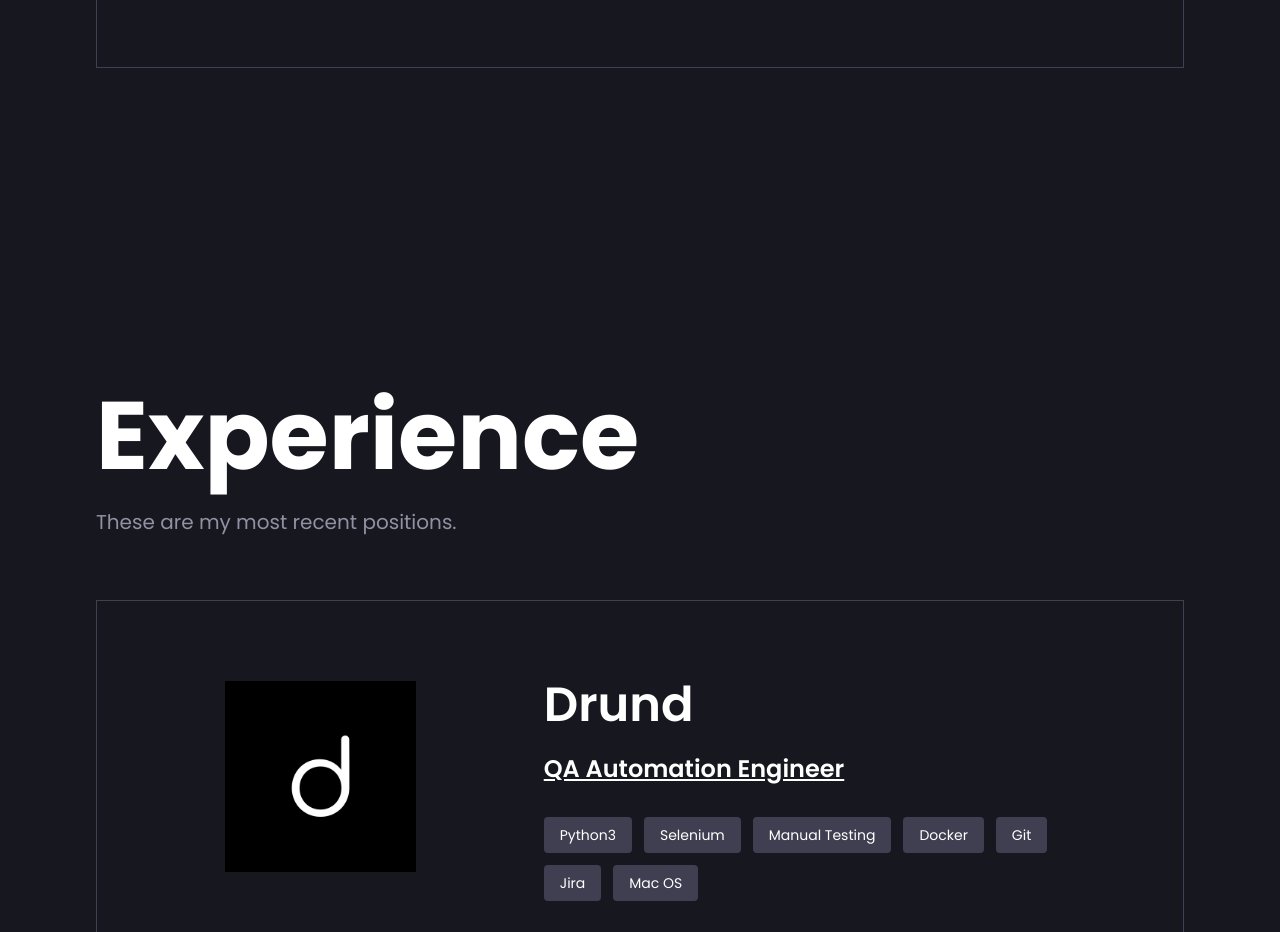
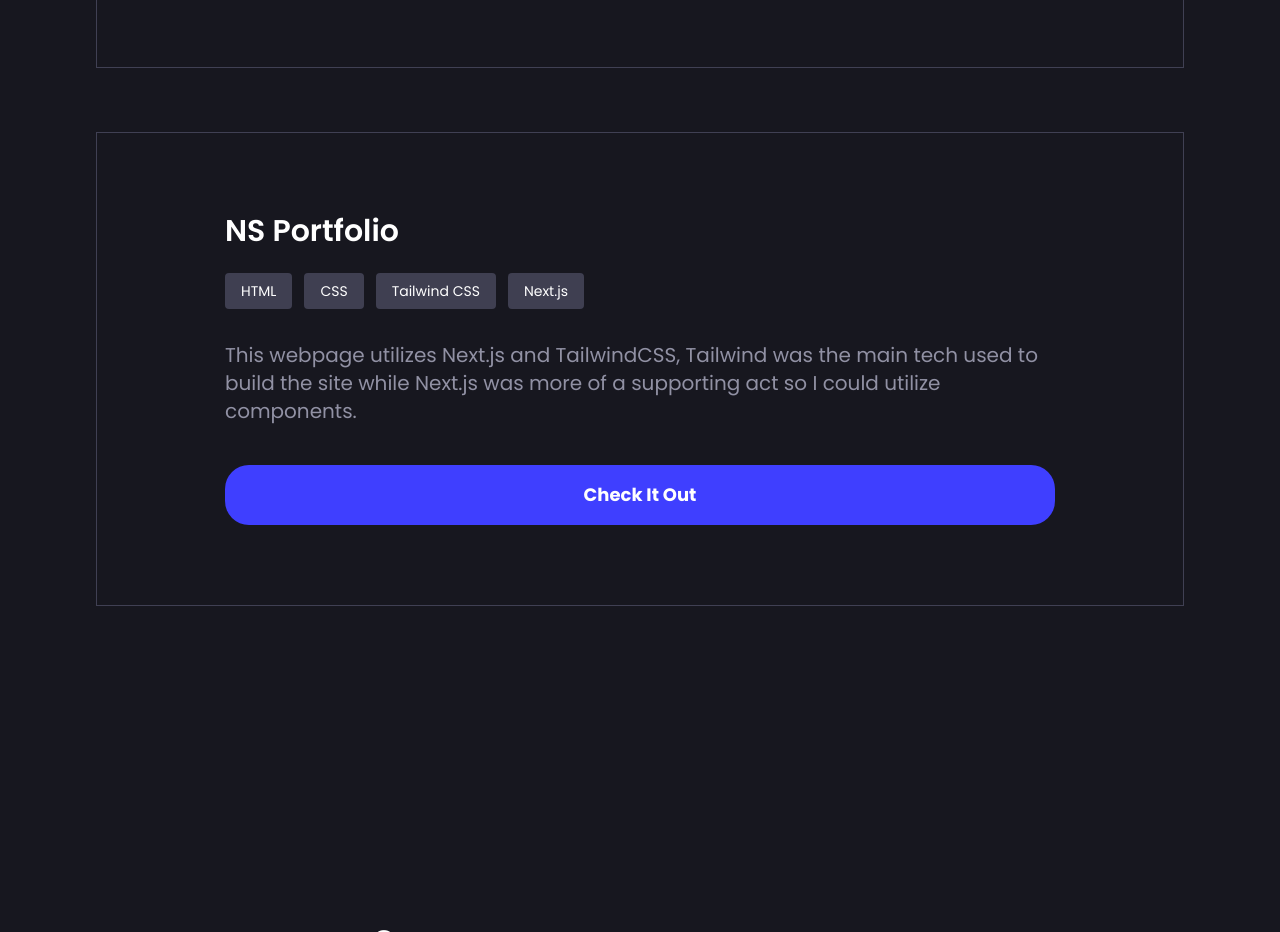
Before and after one commit to nwsop/ns-portfolio, a Next.js app in the folder portfolio/: page / in a window 1280 px wide. Shown: the part 2140-3072 px from the top of the page. Built offline with nearby package versions, Linux system fonts and the light colour scheme.

Commit message:
Added the portfolio site as a project (#5)

```diff
--- a/portfolio/components/Work.js
+++ b/portfolio/components/Work.js
@@ -51,6 +51,27 @@
 					</div>
 				</div>
 
+                <div className="space-y-12 my-16">
+					<div className="w-full border border-nav p-16 lg:px-32 lg:py-20 lg:space-x-32 flex justify-center lg:justify-start flex-wrap lg:flex-nowrap">
+
+
+						<div className="flex flex-wrap justify-center text-center lg:text-left lg:block">
+                            <h3 className="text-white text-3xl font-semibold">NS Portfolio</h3>
+							<div className="w-full lg:w-auto flex flex-wrap justify-center lg:justify-start gap-3 mt-6 mb-8">
+								<div className="badge">HTML</div>
+								<div className="badge">CSS</div>
+								<div className="badge">Tailwind CSS</div>
+								<div className="badge">Next.js</div>
+							</div>
+
+							<p className="text-secondary text-xl">This webpage utilizes Next.js and TailwindCSS, Tailwind was the main tech used to build the site while Next.js was more of a supporting act so I could utilize components.</p>
+
+                            <a href="https://github.com/nwsop/ns-portfolio" target="_blank"><button className='mt-10 px-6 text-lg w-full py-4 bg-theme font-bold hover:bg-orange-500 rounded-3xl'>Check It Out</button></a>
+
+                        </div>
+					</div>
+				</div>
+
 			</section>
 		</div>
         </div>
```
